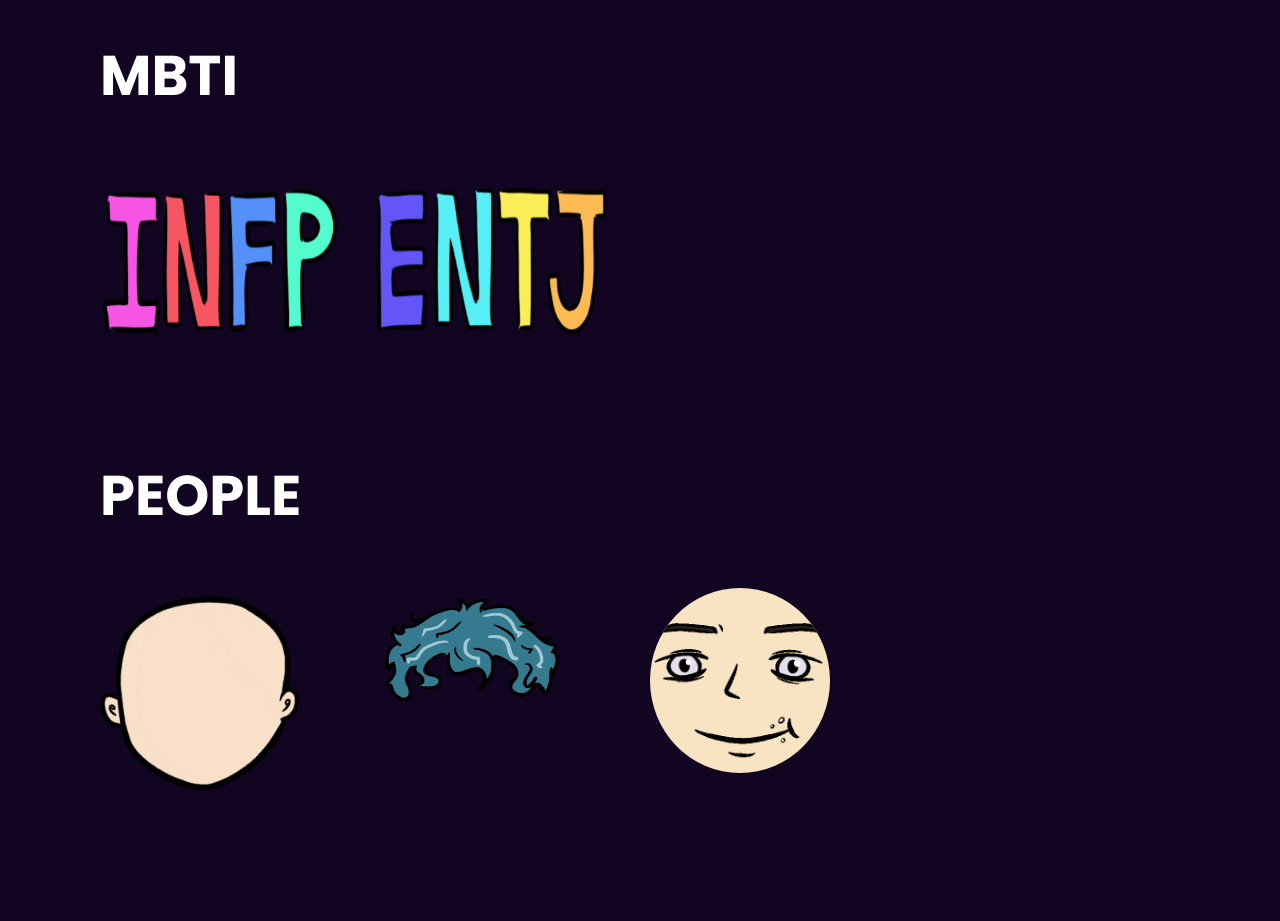
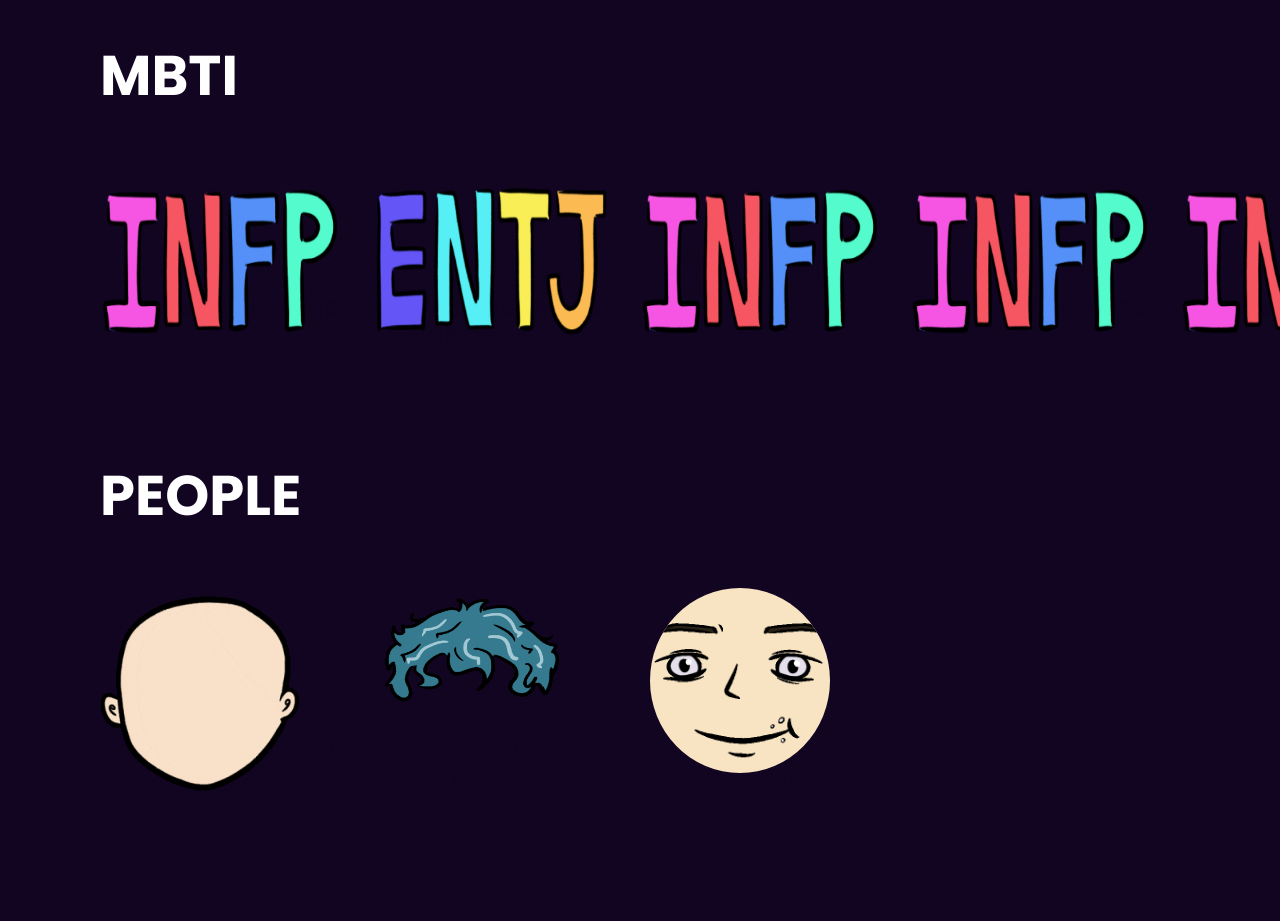
Before and after one commit to Jo-and-Yu/MBTIUNIVERSE_HomePage, a website: page index.html in a window 1280 px wide. Shown: the part 1820-2741 px from the top of the page. Drawn offline with nearby package versions, Linux system fonts and the light colour scheme.

Commit message:
add more swiper-wrapper mbti

```diff
--- a/index.html
+++ b/index.html
@@ -59,15 +59,104 @@
                         <p>비전을 가지고 사람들을 활력적으로 이끌어가는 사람들 </p>
                     </div>
                 </div>
-                <div class="swiper-slide"></div>
-                <div class="swiper-slide"></div>
-                <div class="swiper-slide"></div>
-                <div class="swiper-slide"></div>
-                <div class="swiper-slide"></div>
-                <div class="swiper-slide"></div>
-                <div class="swiper-slide"></div>
-                <div class="swiper-slide"></div>
-                <div class="swiper-slide"></div>
+                <div class="swiper-slide">
+                    <img src="images/infp.png" class="mbti">
+                    <div class="content">
+                        <h1>잔다르크형</h1>
+                        <p>이상적인 세상은 만들어 내는 사람들</p>
+                    </div>
+                </div>
+                <div class="swiper-slide">
+                    <img src="images/infp.png" class="mbti">
+                    <div class="content">
+                        <h1>잔다르크형</h1>
+                        <p>이상적인 세상은 만들어 내는 사람들</p>
+                    </div>
+                </div>
+                <div class="swiper-slide">
+                    <img src="images/infp.png" class="mbti">
+                    <div class="content">
+                        <h1>잔다르크형</h1>
+                        <p>이상적인 세상은 만들어 내는 사람들</p>
+                    </div>
+                </div>
+                <div class="swiper-slide">
+                    <img src="images/infp.png" class="mbti">
+                    <div class="content">
+                        <h1>잔다르크형</h1>
+                        <p>이상적인 세상은 만들어 내는 사람들</p>
+                    </div>
+                </div>
+                <div class="swiper-slide">
+                    <img src="images/infp.png" class="mbti">
+                    <div class="content">
+                        <h1>잔다르크형</h1>
+                        <p>이상적인 세상은 만들어 내는 사람들</p>
+                    </div>
+                </div>
+                <div class="swiper-slide">
+                    <img src="images/infp.png" class="mbti">
+                    <div class="content">
+                        <h1>잔다르크형</h1>
+                        <p>이상적인 세상은 만들어 내는 사람들</p>
+                    </div>
+                </div>
+                <div class="swiper-slide">
+                    <img src="images/infp.png" class="mbti">
+                    <div class="content">
+                        <h1>잔다르크형</h1>
+                        <p>이상적인 세상은 만들어 내는 사람들</p>
+                    </div>
+                </div>
+                <div class="swiper-slide">
+                    <img src="images/infp.png" class="mbti">
+                    <div class="content">
+                        <h1>잔다르크형</h1>
+                        <p>이상적인 세상은 만들어 내는 사람들</p>
+                    </div>
+                </div>
+                <div class="swiper-slide">
+                    <img src="images/infp.png" class="mbti">
+                    <div class="content">
+                        <h1>잔다르크형</h1>
+                        <p>이상적인 세상은 만들어 내는 사람들</p>
+                    </div>
+                </div>
+                <div class="swiper-slide">
+                    <img src="images/infp.png" class="mbti">
+                    <div class="content">
+                        <h1>잔다르크형</h1>
+                        <p>이상적인 세상은 만들어 내는 사람들</p>
+                    </div>
+                </div>
+                <div class="swiper-slide">
+                    <img src="images/infp.png" class="mbti">
+                    <div class="content">
+                        <h1>잔다르크형</h1>
+                        <p>이상적인 세상은 만들어 내는 사람들</p>
+                    </div>
+                </div>
+                <div class="swiper-slide">
+                    <img src="images/infp.png" class="mbti">
+                    <div class="content">
+                        <h1>잔다르크형</h1>
+                        <p>이상적인 세상은 만들어 내는 사람들</p>
+                    </div>
+                </div>
+                <div class="swiper-slide">
+                    <img src="images/infp.png" class="mbti">
+                    <div class="content">
+                        <h1>잔다르크형</h1>
+                        <p>이상적인 세상은 만들어 내는 사람들</p>
+                    </div>
+                </div>
+                <div class="swiper-slide">
+                    <img src="images/infp.png" class="mbti">
+                    <div class="content">
+                        <h1>잔다르크형</h1>
+                        <p>이상적인 세상은 만들어 내는 사람들</p>
+                    </div>
+                </div>
             </div>
         </div>
         <!-- 페이징 버튼 처리 -->
```
